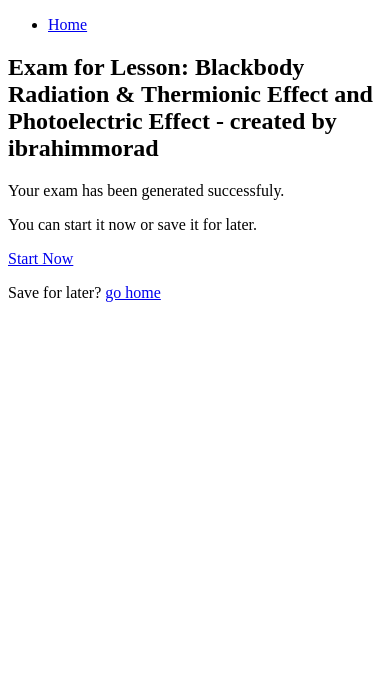
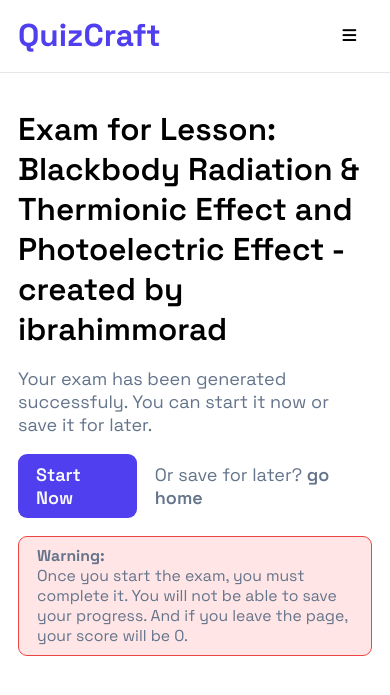
Before and after one commit to IbrahimMurad/physics-quizzes, a Django app: page /exam/14/ in a window 390 px wide. Shown: the top 695 px of the page. Run offline with Django 5.2, Linux system fonts and the light colour scheme; a user stored in the database is signed in; data comes from the database, SQL or seed files in the repository; both versions use the stored data as it was after the commit.

Commit message:
Enhance exam templates and styling for improved user experience
- Updated exam_result.html and exam.html to include a header component and improved layout for better readability.
- Added new CSS styles for exam submission and result pages to enhance visual appeal and responsiveness.
- Refactored submit_exam.html to streamline the form structure and improve user interaction.
- Introduced a new CSS file for exam submission styles to maintain consistency across exam-related templates.

```diff
--- a/exam/templates/exam/exam.html
+++ b/exam/templates/exam/exam.html
@@ -1,17 +1,35 @@
 {% extends "base.html" %}
+{% load static %}
+{% block css %}
+<link rel="stylesheet" href="{% static 'css/base.css' %}">
+<link rel="stylesheet" href="{% static 'css/header.css' %}">
+<link rel="stylesheet" href="{% static 'css/exam.css' %}">
+<link rel="stylesheet" href="https://cdnjs.cloudflare.com/ajax/libs/font-awesome/6.0.0-beta3/css/all.min.css">
+{% endblock css %}
+
+{% block title %}
+{{ exam.title }}
+{% endblock title %}
+
 {% block content %}
-<div class="container">
-    <div class="breadcrumbs">
-        <ul>
-            <li><a href="{% url 'home' %}">Home</a></li>
-        </ul>
-    </div>
+{% include "components/header.html" %}
+<main class="container">
     <div class="exam-container">
         <h2 class="exam-title">{{ exam.title }}</h2>
-        <p class="exam-description">Your exam has been generated successfuly.</p>
-        <p class="exam-description">You can start it now or save it for later.</p>
-        <a class="exam-button" href="{% url "exam-solve" exam.id %}">Start Now</a>
-        <p class="exam-description">Save for later? <a href="{% url "home" %}">go home</a></p>
+        <p class="exam-description">
+            Your exam has been generated successfuly.
+            You can start it now or save it for later.
+        </p>
+        <div class="exam-actions">
+            <a class="start-exam" href="{% url "exam-solve" exam.id %}">Start Now</a>
+            <p class="save-for-later">Or save for later? <a href="{% url "home" %}">go home</a></p>
+        </div>
     </div>
-</div>
+    <p class="exam-warning">
+        <strong>Warning:</strong>
+        <br>
+        Once you start the exam, you must complete it. You will not be able to save your progress.
+        And if you leave the page, your score will be 0.
+    </p>
+</main>
 {% endblock content %}
--- a/exam/views.py
+++ b/exam/views.py
@@ -117,6 +117,7 @@ def exam_result(request, submission_id):
         .prefetch_related("problem", "choice")
         .prefetch_related("problem__choices")
     )
+    print(submission)
 
     return render(
         request,
--- a/scope/templates/scope/index.html
+++ b/scope/templates/scope/index.html
@@ -20,7 +20,7 @@
   {% if parent %}
   <section class="scope-parent" aria-label="Current Scope overview">
     <div class="scope-parent-thumbnail">
-      <img src="{{ parent.cover.url }}" alt="{{ parent.title }}" width="400">
+      <img src="{% if parent.cover %}{{ parent.cover.url }}{% else %}''{% endif %}" alt="{{ parent.title }}" width="400">
     </div>
     <div class="scope-parent-content">
       <h3 class="scope-parent-title">{{ parent.title }}</h3>
--- a/static/css/exam.css
+++ b/static/css/exam.css
@@ -1,215 +1,67 @@
-.card-actions {
-  display: flex;
-  justify-content: space-between;
-  align-items: center;
-  margin-top: auto;
-}
-
-mjx-dtable > * {
-  font-size: 16px !important;
-}
-
-.problem-option {
-  display: block;
-  margin: auto 0.5rem;
-  padding: 0.5rem 1rem;
-  height: 2rem;
-}
-
-.exam-form,
-.exam-result {
+.exam-container {
     display: flex;
     flex-direction: column;
+    align-items: flex-start;
+    justify-content: center;
     gap: 1rem;
-  justify-content: center;
-  align-items: flex-start;
 }
 
 .exam-title {
-  font-size: 2rem;
-  font-weight: 800;
-  margin-bottom: 1rem;
-  color: var(--main-text-color);
+    font-size: 1.75rem;
+    font-weight: 600;
 }
 
-.problem {
-  border: 2px solid var(--component-border-color);
-  border-radius: var(--component-border-radius);
-  padding: 1rem;
-  background-color: #efdeb6;
-  width: 100%;
-  font-weight: 800;
-
-  fieldset {
-    border: none;
-    padding: 0;
+.exam-description {
+    font-size: 1rem;
+    font-weight: 400;
+    color: var(--muted-foreground);
 }
 
-  .problem-body {
-    font-size: 1.05rem;
-    font-weight: 800;
-    margin-bottom: 1rem;
-    color: var(--main-text-color);
+.exam-actions {
+    display: flex;
+    gap: 1rem;
+    align-items: center;
 }
 
-  .problem-options {
-    display: flex;
-    flex-wrap: wrap;
-    gap: 0.5rem;
-    justify-content: flex-start;
-
-
-    .problem-option {
-      background-color: var(--component-secondary-color);
-      border: 2px solid var(--component-border-color);
-      border-radius: var(--component-border-radius);
+.start-exam {
+  text-decoration: none;
   padding: 0.5rem 1rem;
-      height: fit-content;
-      display: -webkit-inline-box;
-
-      input[type="radio"] {
-        display: none;
-      }
-
-      p {
-        padding: 0 0.5rem;
+  border-radius: var(--radius);
+  background-color: var(--primary);
+  color: var(--primary-foreground);
   font-weight: 600;
-        color: black;
-      }
-
-      &:has(input:checked) {
-        color: var(--main-background-color);
-      }
-
-      &.correct {
-        background-color: rgba(181, 252, 181, 0.344);
-
-        &:has(input:checked) {
-          background-color: rgb(0, 139, 0);
-
-          &>p {
-            color: white;
+  transition: all 0.3s ease-in-out;
+  &:hover {
+    background-color: var(--muted-foreground);
+    transform: scale(1.05);
+    transition: all 0.3s ease-in-out;
   }
 }
 
-        &:not(:has(input:checked)) {
-          border-color: rgb(2, 136, 2);
+.save-for-later {
+    font-size: 1rem;
+    font-weight: 400;
+    color: var(--muted-foreground);
+}
+
+.save-for-later>a {
+    text-decoration: none;
+    font-weight: 600;
+    color: var(--muted-foreground);
+
+    &:hover {
+        text-decoration: underline;
+        color: var(--foreground);
     }
 }
 
-      &.incorrect:has(input:checked) {
-        background-color: rgba(255, 0, 0, 0.5);
+.exam-warning {
+    margin-top: 1rem;
+    font-size: 0.875rem;
+    font-weight: 400;
+    color: var(--muted-foreground);
+    background-color: hsla(0, 100%, 50%, 0.1);
+    padding: 0.5rem 1rem;
+    border-radius: var(--radius);
+    border: 1px solid var(--destructive);
 }
-
-    }
-  }
-}
-
-.submit-exam-btn {
-  background-color: var(--component-right-background-color);
-  color: var(--main-background-color);
-  border-radius: var(--component-border-radius);
-  padding: 0.5rem 1rem;
-  font-weight: 800;
-  font-size: 1.2rem;
-  border: none;
-  cursor: pointer;
-  transition: all 0.2s ease-in-out;
-  box-shadow: 0px 3px 0px 0px var(--component-shadow-color);
-
-  &:hover {
-    background-color: var(--component-secondary-color);
-    color: var(--component-right-background-color);
-    transform: translateY(-2px);
-    box-shadow: 0px 5px 0px 0px var(--component-shadow-color);
-  }
-
-  &:active {
-    transform: translateY(0px);
-    box-shadow: 0px 3px 0px 0px var(--component-shadow-color);
-  }
-}
-
-.exam-description {
-  font-size: 1.2rem;
-  font-weight: 800;
-  margin-bottom: 1rem;
-  color: var(--main-text-color);
-}
-
-.exam-button {
-  background-color:firebrick;
-  text-decoration: none;
-  color: var(--main-background-color);
-  border-radius: var(--component-border-radius);
-  padding: 0.5rem 1rem;
-  font-weight: 800;
-}
-
-.exam-button:hover {
-  background-color: rgb(179, 64, 64);
-  color: aliceblue;
-}
-
-.exam-container {
-  display: flex;
-  flex-direction: column;
-  gap: 1rem;
-  justify-content: center;
-  align-items: flex-start;
-}
-
-.exam-description>a {
-  color: blue;
-  text-decoration: none;
-  font-weight: 800;
-}
-
-.exam-description>a:hover {
-  color: darkslateblue;
-}
-
-.exam-description>a:active {
-  color: darkslateblue;
-}
-
-.exam-description>a:hover {
-  color: darkslateblue;
-}
-
-.go-to-home-btn {
-  background-color: cornflowerblue;
-  color: var(--main-background-color);
-  border-radius: var(--component-border-radius);
-  padding: 0.5rem 1rem;
-  font-weight: 800;
-  text-decoration: none;
-  transition: all 0.2s ease-in-out;
-  box-shadow: 0px 3px 0px 0px var(--component-shadow-color);
-
-  &:hover {
-    background-color: rgb(147, 174, 224);
-  }
-}
-
-.exam-form .problem-option {
-  cursor: pointer;
-  transition: all 0.2s ease-in-out;
-
-  &:active,
-  &:focus,
-  &:focus-within {
-    transform: translateY(0px);
-    box-shadow: 0px 3px 0px 0px var(--component-shadow-color);
-  }
-
-  &:hover {
-    background-color:#f9d788;
-  }
-  &:has(input:checked) {
-    background-color: var(--component-main-color);
-    color: var(--main-background-color);
-    box-shadow: 0px 3px 0px 0px var(--component-shadow-color);
-    transform: translateY(-2px);
-  }
-}
--- a/templates/components/card.html
+++ b/templates/components/card.html
@@ -1,6 +1,6 @@
 <div class="card">
   <div class="thumbnail">
-    <img src="{{ scope.cover.url }}" alt="{{ scope.title }}" width="400">
+    <img src="{% if scope.cover %}{{ scope.cover.url }}{% else %}''{% endif %}" alt="{{ scope.title }}" width="400">
   </div>
   <div class="card-content">
     <h3 class="card-title">{{ scope.title }}</h3>
```
Also changed, not shown: exam/templates/exam/exam_result.html (+44 -21 lines), exam/templates/exam/submit_exam.html (+27 -8 lines), static/css/exam_submition.css (added, +89 -0 lines), db.sqlite3. Lines whose indentation alone changed are shown as unchanged.
